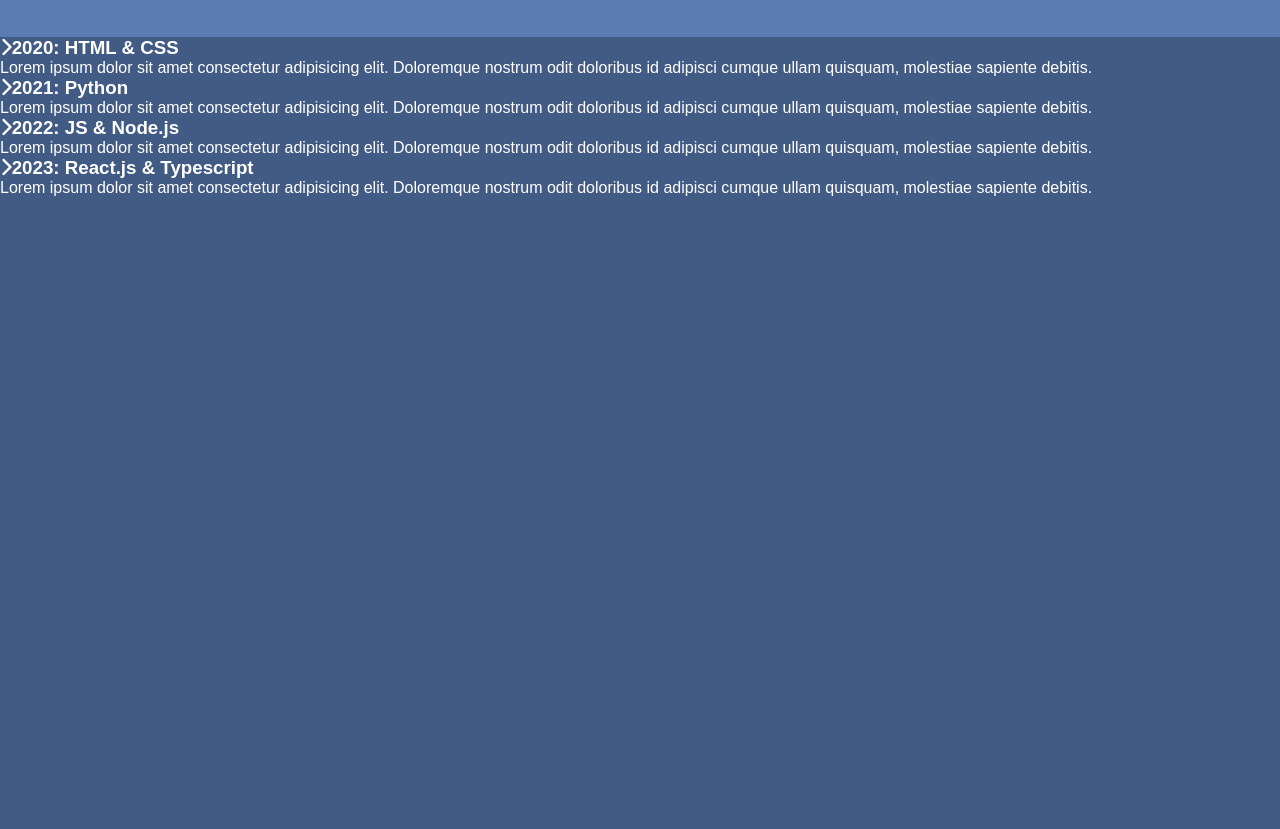
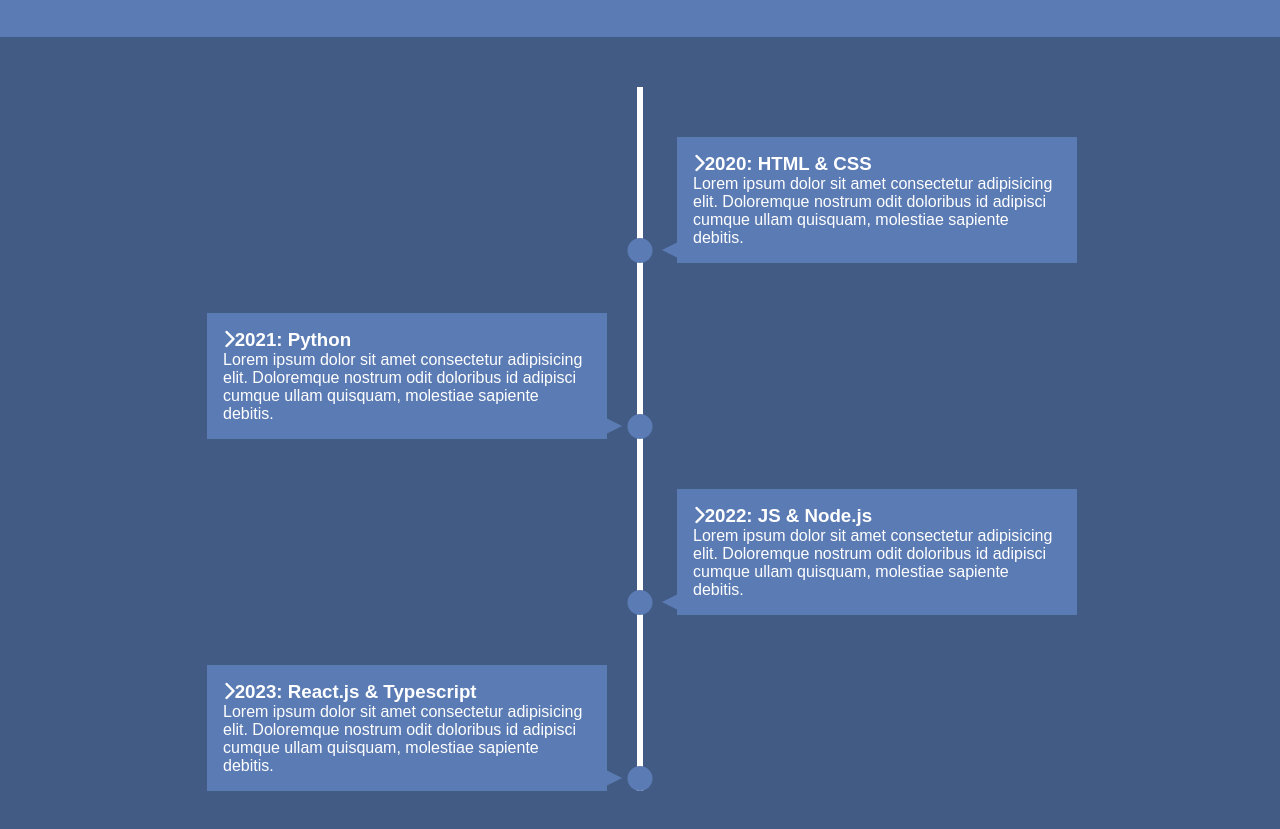
Before and after one commit to budidak/resume_timeline, a plain HTML site: page index.html in a window 1280 px wide. Shown: the part 105-934 px from the top of the page. Before the commit the page ends 800 px from the top, so only its background shows below. Drawn offline with Linux system fonts and the light colour scheme.

Commit message:
Create timeline, dots and arrows

```diff
--- a/styles/style.css
+++ b/styles/style.css
@@ -38,3 +38,76 @@
 h1 {
   font-size: 3.5rem;
 }
+
+/* Timeline */
+#timeline ul {
+  background-color: var(--primary-color);
+  padding: 5rem 0;
+}
+
+#timeline li {
+  list-style: none;
+  position: relative;
+  width: 6px;
+  margin: 0 auto;
+  padding-top: 5rem;
+  background-color: #fff;
+}
+
+/* Boxes */
+#timeline li div {
+  position: relative;
+  bottom: 0;
+  width: 40rem;
+  padding: 1.6rem;
+  background-color: var(--secondary-color);
+  transition: all 0.5s ease-in-out;
+}
+
+/* Right side */
+#timeline li:nth-child(odd) div {
+  left: 4rem;
+}
+
+/* Left side */
+#timeline li:nth-child(even) div {
+  left: -43rem;
+}
+
+/* Dots */
+#timeline li::after {
+  content: '';
+  position: absolute;
+  left: 50%;
+  bottom: 0;
+  width: 25px;
+  height: 25px;
+  background-color: var(--secondary-color);
+  transform: translateX(-50%);
+  border-radius: 50%;
+  transition: background-color 0.5s ease-in-out;
+}
+
+/* Arrows base */
+#timeline div::before {
+  content: '';
+  position: absolute;
+  bottom: 0.5rem;
+  width: 0;
+  height: 0;
+  border-style: solid;
+}
+
+/* Rightside arrows */
+#timeline li:nth-child(odd) div::before {
+  left: -1.5rem;
+  border-width: 8px 16px 8px 0;
+  border-color: transparent var(--secondary-color) transparent transparent;
+}
+
+/* Leftside arrows */
+#timeline li:nth-child(even) div::before {
+  right: -1.5rem;
+  border-width: 8px 0px 8px 16px;
+  border-color: transparent transparent transparent var(--secondary-color);
+}
```
